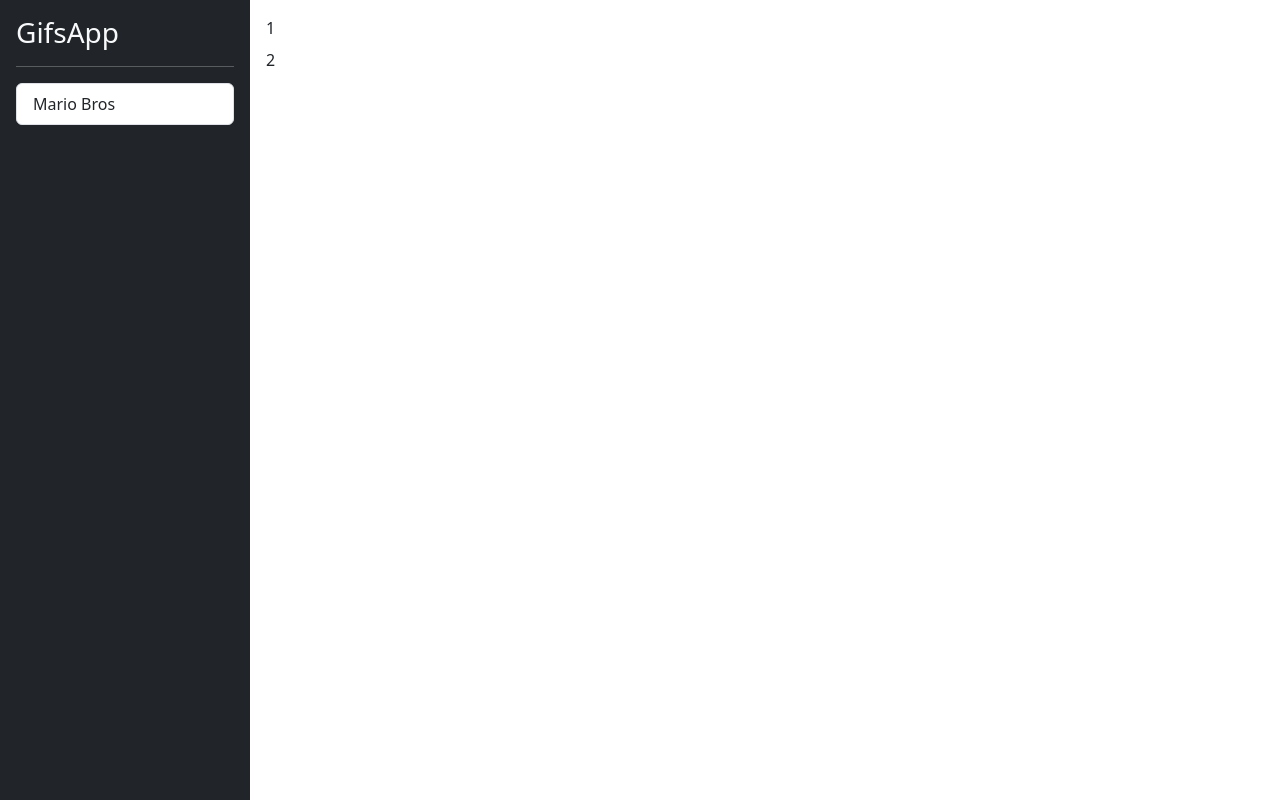
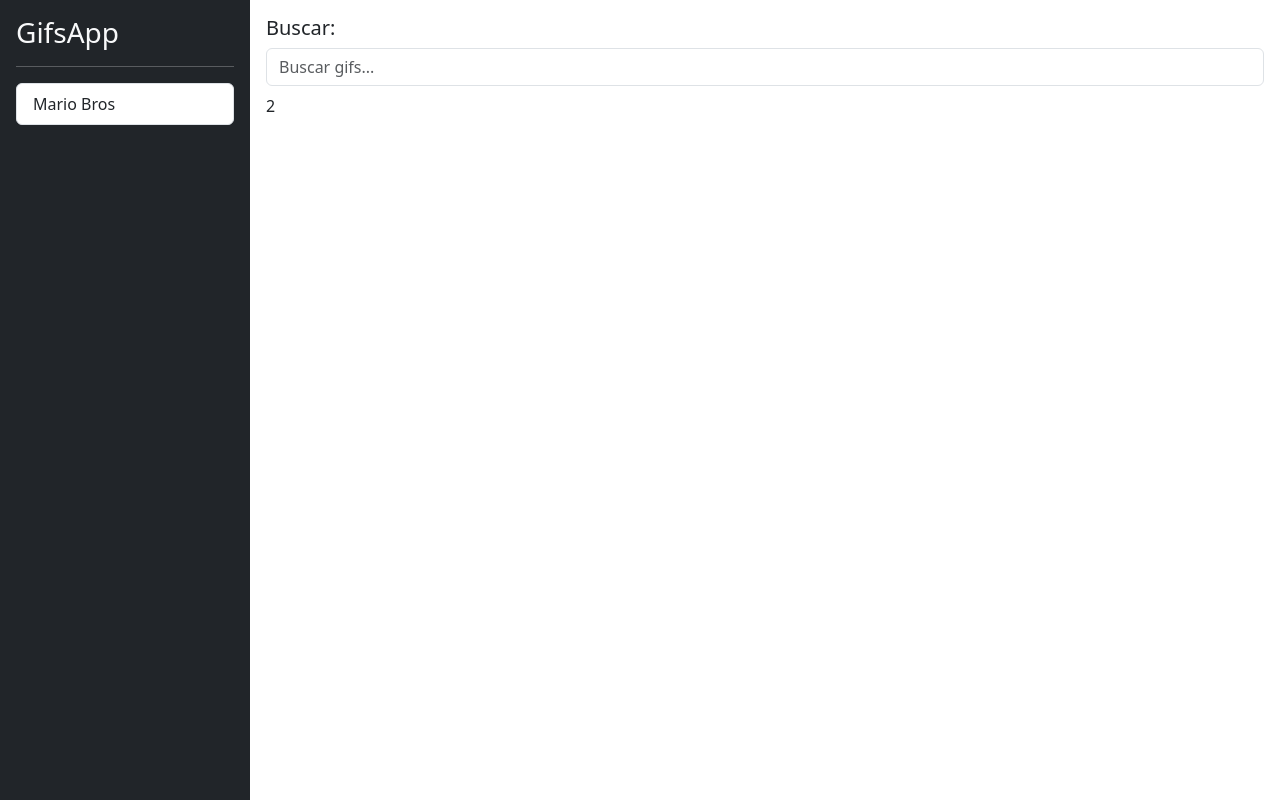
Before and after one commit to AlbertoG22/gifs-app-angular, an Angular app: page / in a window 1280 px wide. Built offline with nearby package versions, Linux system fonts and the light colour scheme.

Commit message:
input search gifs

```diff
--- a/src/app/app.component.html
+++ b/src/app/app.component.html
@@ -3,6 +3,6 @@
   <shared-sidebar></shared-sidebar>
 
   <!-- Home Page -->
-  <gifs-home-page></gifs-home-page>
+  <gifs-home-page class="flex-fill"></gifs-home-page>
 
 </div>
--- /dev/null
+++ b/src/app/gifs/components/search-box/search-box.component.ts
@@ -0,0 +1,13 @@
+import { Component } from '@angular/core';
+
+@Component({
+  selector: 'gifs-search-box',
+  template: `
+    <h5>Buscar:</h5>
+    <input type="text" class="form-control" placeholder="Buscar gifs..." >
+  `
+})
+
+export class SearchBoxComponent {
+  constructor() { }
+}
--- a/src/app/gifs/gifs.module.ts
+++ b/src/app/gifs/gifs.module.ts
@@ -1,12 +1,14 @@
 import { NgModule } from '@angular/core';
 import { CommonModule } from '@angular/common';
 import { HomePageComponent } from './pages/home/home-page.component';
+import { SearchBoxComponent } from './components/search-box/search-box.component';
 
 
 
 @NgModule({
   declarations: [
-    HomePageComponent
+    HomePageComponent,
+    SearchBoxComponent
   ],
   imports: [
     CommonModule
--- a/src/app/gifs/pages/home/home-page.component.html
+++ b/src/app/gifs/pages/home/home-page.component.html
@@ -1,7 +1,7 @@
 <div class="row p-3">
   <div class="col-12">
     <!-- Búsqueda -->
-    1
+    <gifs-search-box></gifs-search-box>
   </div>
 
   <div class="col-12 pt-2">
```
